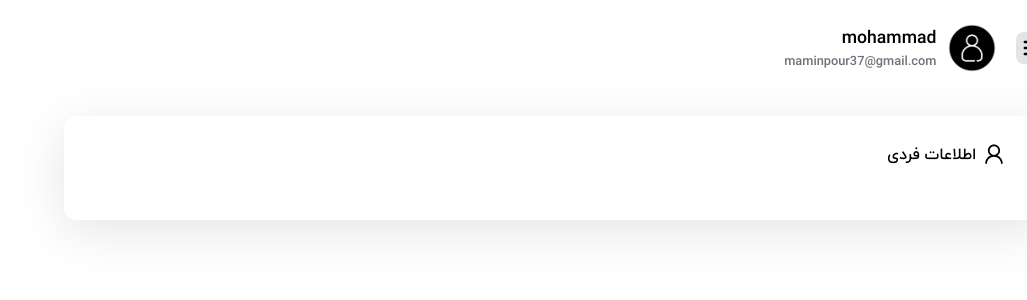
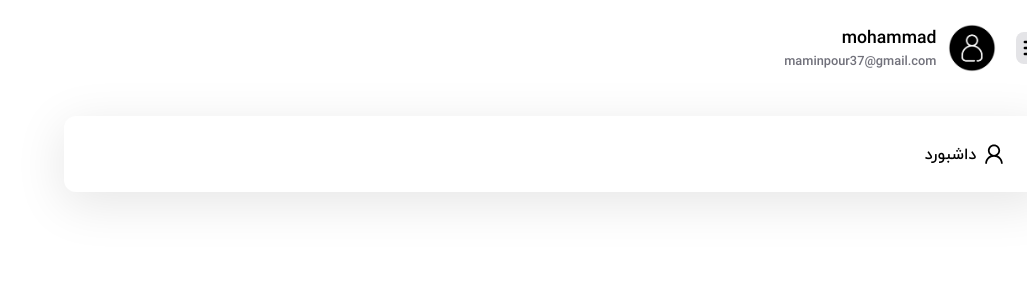
Before and after one commit to MohamadAminPour/visit-me, a Next.js app in the folder frontend/: page /dashboard in a window 1280 px wide. Shown: the top 300 px of the page, without its empty margins (253-1280 px from the left). Built offline with nearby package versions, Linux system fonts and the light colour scheme.

Commit message:
change dashboard layout

```diff
--- a/frontend/src/app/(panels)/dashboard/doctors/page.tsx
+++ b/frontend/src/app/(panels)/dashboard/doctors/page.tsx
@@ -1,21 +1,9 @@
 "use client";
 
-import SideBar, { ILinks } from "@/components/SideBar";
-import TopBar from "@/components/TopBar";
-import { useState } from "react";
 import { LiaUserSolid } from "react-icons/lia";
-import { ownerLinks } from "../page";
 
-export default function UserInfo() {
-  const [isOpen, setIsOpen] = useState(1);
-  const [profile, setProfile] = useState(null);
-
+export default function page() {
   return (
-    <div className="flex bg-white">
-      <SideBar isOpen={isOpen} setIsOpen={setIsOpen} links={ownerLinks} />
-      <div className={`${isOpen ? "w-[80%]" : "w-[100%]"}`}>
-        <TopBar isOpen={isOpen} setIsOpen={setIsOpen} />
-        <div className="p-5 text-black">
     <div className="flex flex-col bg-white py-6 px-10 gap-7 rounded-xl shadow-[0_11px_50px_1px_rgba(0,0,0,0.1)]">
       <div className="flex items-center gap-1">
         <LiaUserSolid className="size-7" />
@@ -24,8 +12,5 @@ export default function UserInfo() {
 
       <form className="grid grid-cols-1 lg:grid-cols-3 md:grid-cols-2 gap-5"></form>
     </div>
-        </div>
-      </div>
-    </div>
   );
 }
--- a/frontend/src/app/(panels)/dashboard/drRequests/page.tsx
+++ b/frontend/src/app/(panels)/dashboard/drRequests/page.tsx
@@ -1,21 +1,9 @@
 "use client";
 
-import SideBar, { ILinks } from "@/components/SideBar";
-import TopBar from "@/components/TopBar";
-import { useState } from "react";
 import { LiaUserSolid } from "react-icons/lia";
-import { ownerLinks } from "../page";
 
-export default function UserInfo() {
-  const [isOpen, setIsOpen] = useState(1);
-  const [profile, setProfile] = useState(null);
-
+export default function page() {
   return (
-    <div className="flex bg-white">
-      <SideBar isOpen={isOpen} setIsOpen={setIsOpen} links={ownerLinks} />
-      <div className={`${isOpen ? "w-[80%]" : "w-[100%]"}`}>
-        <TopBar isOpen={isOpen} setIsOpen={setIsOpen} />
-        <div className="p-5 text-black">
     <div className="flex flex-col bg-white py-6 px-10 gap-7 rounded-xl shadow-[0_11px_50px_1px_rgba(0,0,0,0.1)]">
       <div className="flex items-center gap-1">
         <LiaUserSolid className="size-7" />
@@ -24,8 +12,5 @@ export default function UserInfo() {
 
       <form className="grid grid-cols-1 lg:grid-cols-3 md:grid-cols-2 gap-5"></form>
     </div>
-        </div>
-      </div>
-    </div>
   );
 }
--- /dev/null
+++ b/frontend/src/app/(panels)/dashboard/layout.tsx
@@ -0,0 +1,38 @@
+"use client";
+
+import SideBar, { ILinks } from "@/components/SideBar";
+import TopBar from "@/components/TopBar";
+import { useState } from "react";
+import { CiGrid41 } from "react-icons/ci";
+import { LiaUserNurseSolid, LiaUserSolid } from "react-icons/lia";
+import { PiFaceMask, PiUser } from "react-icons/pi";
+import { TbNurse } from "react-icons/tb";
+
+export const ownerLinks: ILinks[] = [
+  { id: 1, title: "داشبورد", link: "/dashboard" ,icon:<CiGrid41 />},
+  { id: 2, title: "پروفایل من", link: "/dashboard/profile" ,icon:<PiUser  />},
+  { id: 3, title: "دکتر ها", link: "/dashboard/doctors" ,icon:<LiaUserNurseSolid  />},
+  { id: 4, title: "بیماران", link: "/dashboard/sicks",icon:<PiFaceMask  /> },
+  { id: 5, title: "درخواست دکتر", link: "/dashboard/drRequests" ,icon:<TbNurse  />},
+];
+
+export default function UserInfo({
+  children,
+}: Readonly<{
+  children: React.ReactNode;
+}>) {
+  const [isOpen, setIsOpen] = useState(1);
+  const [profile, setProfile] = useState(null);
+
+  return (
+    <div className="flex bg-white">
+      <SideBar isOpen={isOpen} setIsOpen={setIsOpen} links={ownerLinks} />
+      <div className={`${isOpen ? "w-[80%]" : "w-[100%]"}`}>
+        <TopBar isOpen={isOpen} setIsOpen={setIsOpen} />
+        <div className="p-5 text-black">
+        {children}
+        </div>
+      </div>
+    </div>
+  );
+}
--- a/frontend/src/app/(panels)/dashboard/page.tsx
+++ b/frontend/src/app/(panels)/dashboard/page.tsx
@@ -1,40 +1,13 @@
 "use client";
 
-import SideBar, { ILinks } from "@/components/SideBar";
-import TopBar from "@/components/TopBar";
-import { useState } from "react";
-import { CiGrid41 } from "react-icons/ci";
-import { LiaUserNurseSolid, LiaUserSolid } from "react-icons/lia";
-import { PiFaceMask, PiUser } from "react-icons/pi";
-import { TbNurse } from "react-icons/tb";
-
-export const ownerLinks: ILinks[] = [
-  { id: 1, title: "داشبورد", link: "/dashboard" ,icon:<CiGrid41 />},
-  { id: 2, title: "پروفایل من", link: "/dashboard/profile" ,icon:<PiUser  />},
-  { id: 3, title: "دکتر ها", link: "/dashboard/doctors" ,icon:<LiaUserNurseSolid  />},
-  { id: 4, title: "بیماران", link: "/dashboard/sicks",icon:<PiFaceMask  /> },
-  { id: 5, title: "درخواست دکتر", link: "/dashboard/drRequests" ,icon:<TbNurse  />},
-];
+import { LiaUserSolid } from "react-icons/lia";
 
 export default function UserInfo() {
-  const [isOpen, setIsOpen] = useState(1);
-  const [profile, setProfile] = useState(null);
-
   return (
-    <div className="flex bg-white">
-      <SideBar isOpen={isOpen} setIsOpen={setIsOpen} links={ownerLinks} />
-      <div className={`${isOpen ? "w-[80%]" : "w-[100%]"}`}>
-        <TopBar isOpen={isOpen} setIsOpen={setIsOpen} />
-        <div className="p-5 text-black">
-          <div className="flex flex-col bg-white py-6 px-10 gap-7 rounded-xl shadow-[0_11px_50px_1px_rgba(0,0,0,0.1)]">
-            <div className="flex items-center gap-1">
-              <LiaUserSolid className="size-7" />
-              <p className="font-IranYekanBold text-[1rem]">اطلاعات فردی</p>
-            </div>
-
-            <form className="grid grid-cols-1 lg:grid-cols-3 md:grid-cols-2 gap-5"></form>
-          </div>
-        </div>
+    <div className="flex flex-col bg-white py-6 px-10 gap-7 rounded-xl shadow-[0_11px_50px_1px_rgba(0,0,0,0.1)]">
+      <div className="flex items-center gap-1">
+        <LiaUserSolid className="size-7" />
+        <p className="font-IranYekanBold text-[1rem]">داشبورد</p>
       </div>
     </div>
   );
--- a/frontend/src/app/(panels)/dashboard/profile/page.tsx
+++ b/frontend/src/app/(panels)/dashboard/profile/page.tsx
@@ -1,21 +1,9 @@
 "use client";
 
-import SideBar, { ILinks } from "@/components/SideBar";
-import TopBar from "@/components/TopBar";
-import { useState } from "react";
 import { LiaUserSolid } from "react-icons/lia";
-import { ownerLinks } from "../page";
 
-export default function UserInfo() {
-  const [isOpen, setIsOpen] = useState(1);
-  const [profile, setProfile] = useState(null);
-
+export default function page() {
   return (
-    <div className="flex bg-white">
-      <SideBar isOpen={isOpen} setIsOpen={setIsOpen} links={ownerLinks} />
-      <div className={`${isOpen ? "w-[80%]" : "w-[100%]"}`}>
-        <TopBar isOpen={isOpen} setIsOpen={setIsOpen} />
-        <div className="p-5 text-black">
     <div className="flex flex-col bg-white py-6 px-10 gap-7 rounded-xl shadow-[0_11px_50px_1px_rgba(0,0,0,0.1)]">
       <div className="flex items-center gap-1">
         <LiaUserSolid className="size-7" />
@@ -24,8 +12,5 @@ export default function UserInfo() {
 
       <form className="grid grid-cols-1 lg:grid-cols-3 md:grid-cols-2 gap-5"></form>
     </div>
-        </div>
-      </div>
-    </div>
   );
 }
--- a/frontend/src/app/(panels)/dashboard/sicks/page.tsx
+++ b/frontend/src/app/(panels)/dashboard/sicks/page.tsx
@@ -1,21 +1,9 @@
 "use client";
 
-import SideBar, { ILinks } from "@/components/SideBar";
-import TopBar from "@/components/TopBar";
-import { useState } from "react";
 import { LiaUserSolid } from "react-icons/lia";
-import { ownerLinks } from "../page";
 
-export default function UserInfo() {
-  const [isOpen, setIsOpen] = useState(1);
-  const [profile, setProfile] = useState(null);
-
+export default function page() {
   return (
-    <div className="flex bg-white">
-      <SideBar isOpen={isOpen} setIsOpen={setIsOpen} links={ownerLinks} />
-      <div className={`${isOpen ? "w-[80%]" : "w-[100%]"}`}>
-        <TopBar isOpen={isOpen} setIsOpen={setIsOpen} />
-        <div className="p-5 text-black">
     <div className="flex flex-col bg-white py-6 px-10 gap-7 rounded-xl shadow-[0_11px_50px_1px_rgba(0,0,0,0.1)]">
       <div className="flex items-center gap-1">
         <LiaUserSolid className="size-7" />
@@ -24,8 +12,5 @@ export default function UserInfo() {
 
       <form className="grid grid-cols-1 lg:grid-cols-3 md:grid-cols-2 gap-5"></form>
     </div>
-        </div>
-      </div>
-    </div>
   );
 }
--- a/frontend/src/components/SideBar.tsx
+++ b/frontend/src/components/SideBar.tsx
@@ -49,7 +49,7 @@ export default function SideBar({ isOpen, setIsOpen, links }: ISideBarProps) {
       </div>
 
       <ul className="*:mb-2 *:rounded-sm *:hover:bg-primaryLight *:duration-200 **:flex **:items-center **:gap-2 *:w-full  ">
-        {links.map((item: ILinks) => (
+        {links?.map((item: ILinks) => (
           <li key={item.id} onClick={sidebarHandler}>
             <Link
               href={item.link}
```
Lines whose indentation alone changed are shown as unchanged.
